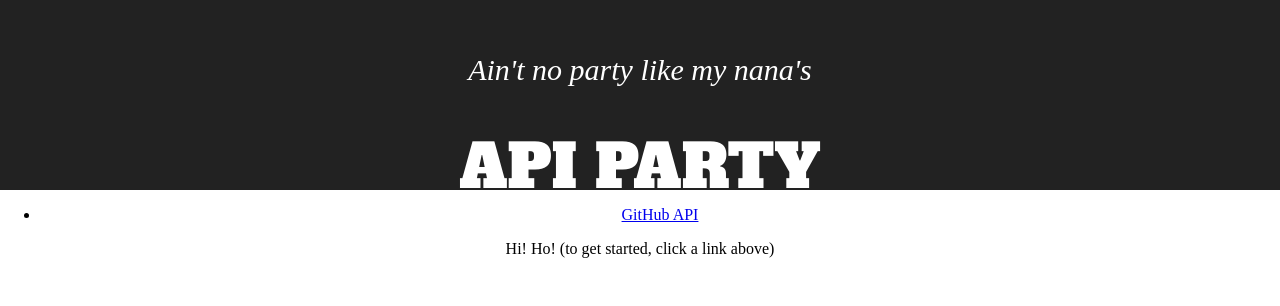
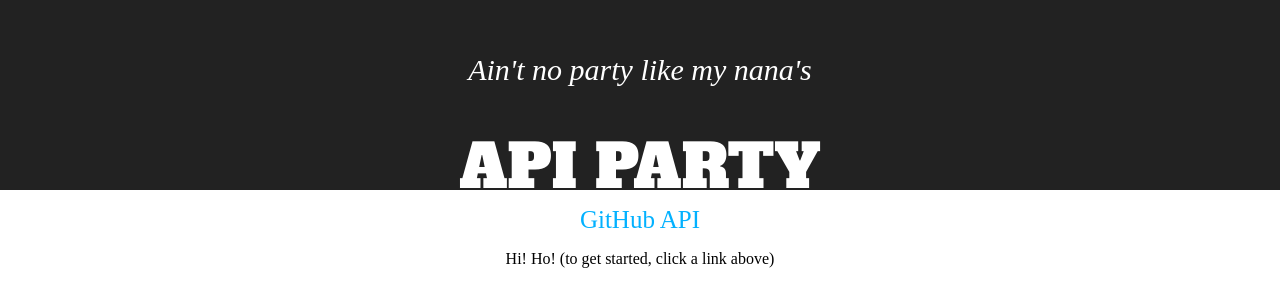
Before and after one commit to Sammidysam/api-party, a React (Create React App) app: page / in a window 1280 px wide. Shown: the top 306 px of the page. Built offline with nearby package versions, Linux system fonts and the light colour scheme; a web font is replaced by a local one.

Commit message:
More style for NavLink

```diff
--- a/src/App.css
+++ b/src/App.css
@@ -20,3 +20,31 @@ h1 {
 h3 {
   font: italic 400 30px/40px "Gentium Book Basic", serif;
 }
+
+.navLinks {
+  list-style: none;
+  padding-left: 0;
+}
+
+.navLinks li {
+  display: inline-block;
+  padding: 0 15px;
+}
+
+.navLinks a {
+  color: #02b1ff;
+  text-decoration: none;
+  font-size: 25px;
+}
+
+.navLinks a.active {
+  color: #F79824;
+}
+
+.navLinks a.active:hover {
+  color: #FDCA40;
+}
+
+.navLinks a:hover {
+  color: #0184be;
+}
```
